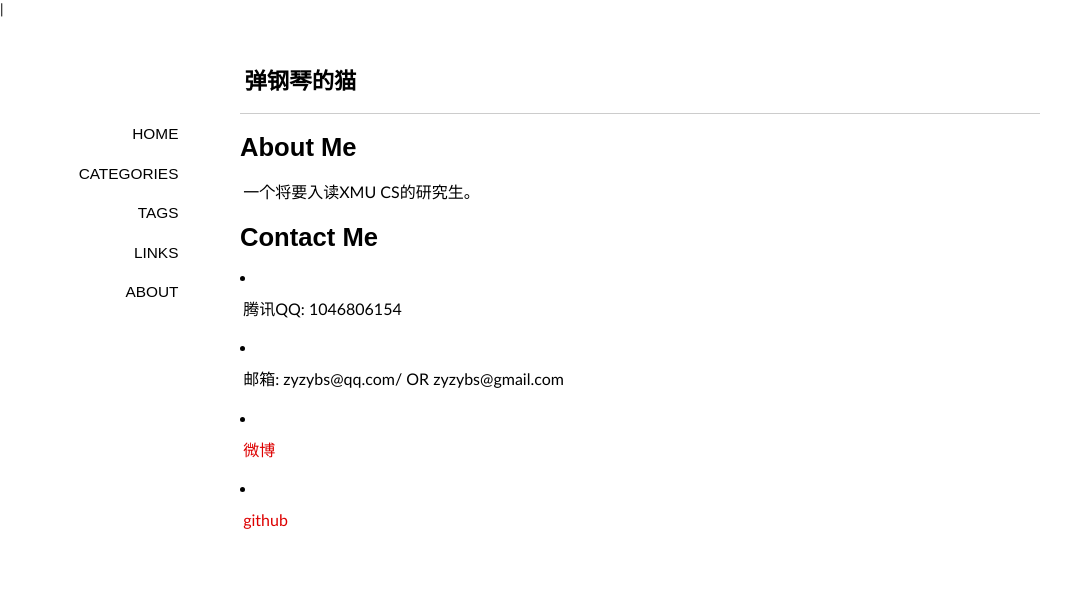
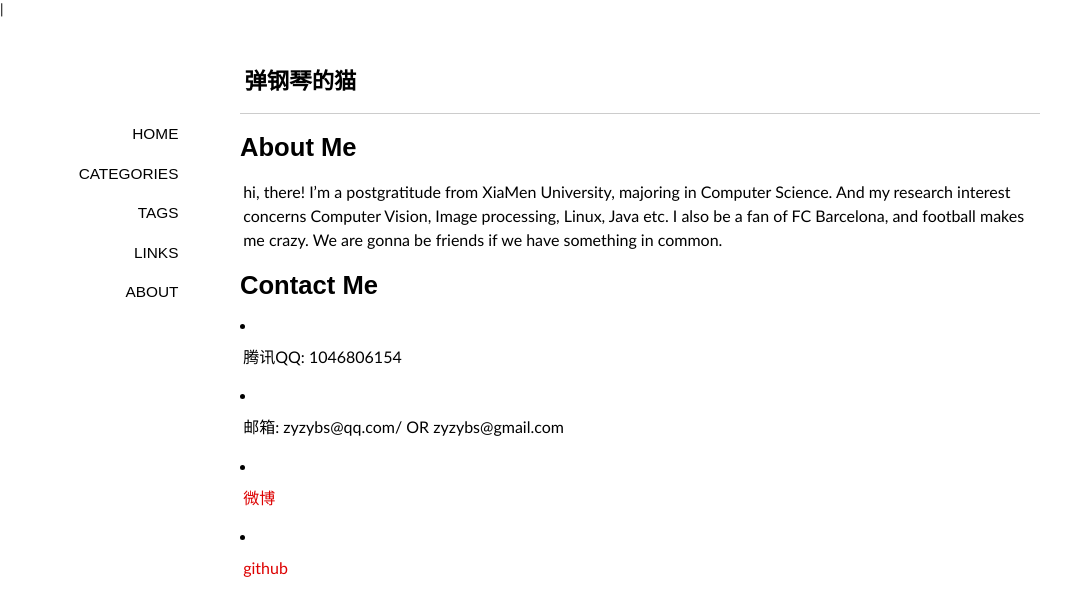
Before and after one commit to PianoCat/PianoCat.github.io, a Jekyll site: the page built from about/index.md, in a window 1280 px wide. Shown: the top 616 px of the page, without its empty margins (0-1086 px from the left). Built offline with Jekyll 4.4.1, drawn with Linux system fonts in a browser that asks for light colours; some web fonts are replaced; Markdown is read by kramdown in place of the engine named in the settings; comment, search, counter and statistics services are not loaded.

Commit message:
modify about

```diff
--- a/about/index.md
+++ b/about/index.md
@@ -7,7 +7,7 @@ pagetitle: 每天都有新收获。
 
 #About Me
 
-一个将要入读XMU CS的研究生。
+hi, there! I'm a postgratitude from XiaMen University, majoring in Computer Science. And my research interest concerns Computer Vision, Image processing, Linux, Java etc. I also be a fan of FC Barcelona, and football makes me crazy. We are gonna be friends if we have something in common.
 
 #Contact Me
 
```
